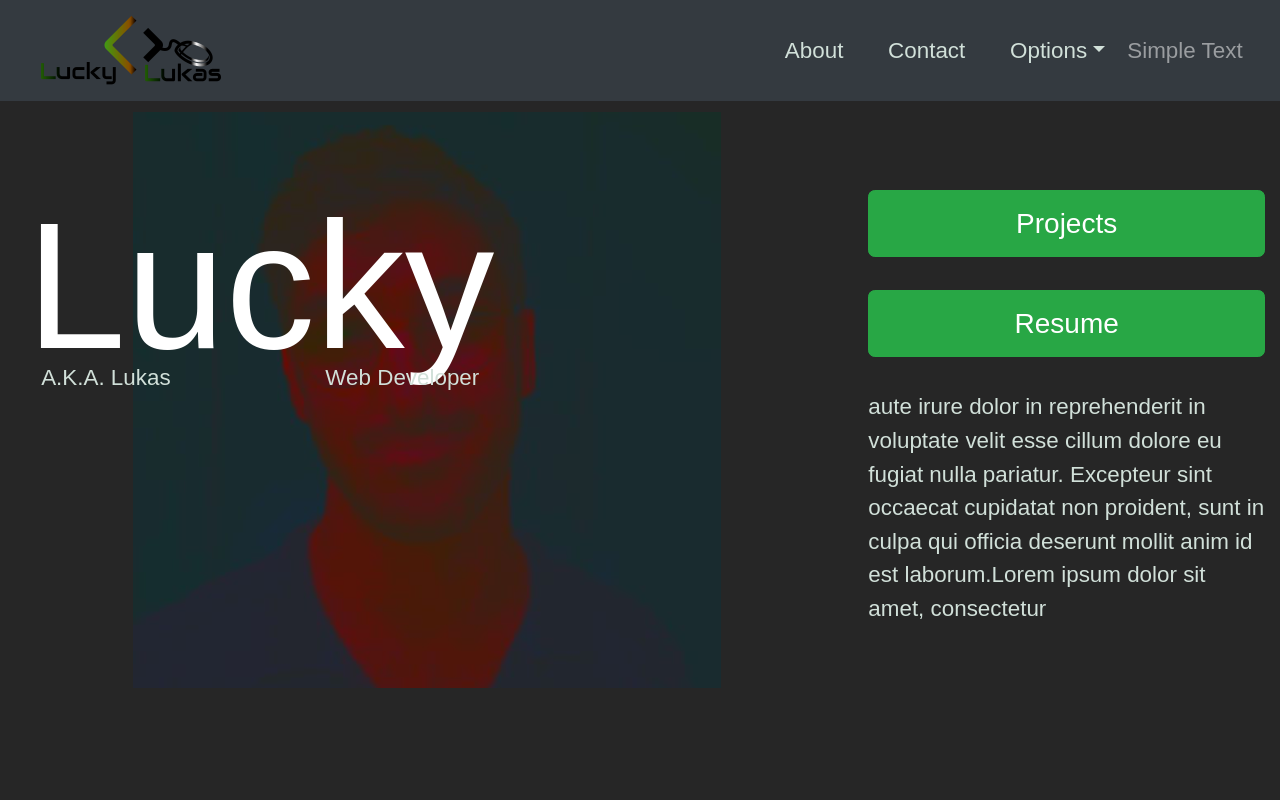
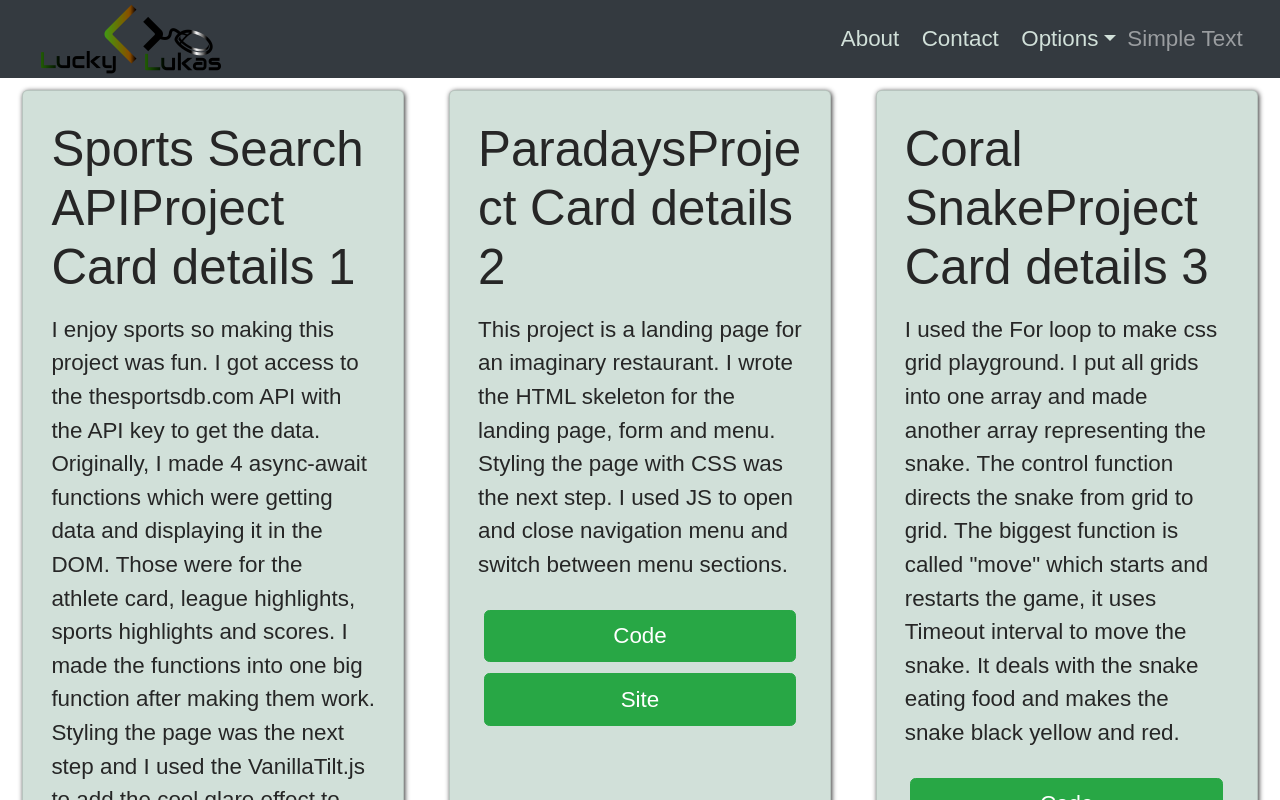
Before and after one commit to TheLukasHenry/luckyportfolioreact, a React (Create React App) app: page /projects/1 in a window 1280 px wide. Shown: the top 800 px of the page. Built offline with nearby package versions, Linux system fonts and the light colour scheme; a web font is replaced by a local one.

Commit message:
button routes started

```diff
--- a/package.json
+++ b/package.json
@@ -42,5 +42,8 @@
       "last 1 firefox version",
       "last 1 safari version"
     ]
+  },
+  "devDependencies": {
+    "html-loader": "^3.1.0"
   }
 }
--- a/src/components/App.js
+++ b/src/components/App.js
@@ -36,8 +36,8 @@ function App() {
         <Route path="/contact">
           <Contact/>
         </Route>
-        <Route path="/projects">
-          <Landing/>
+        <Route path="/projects/:id">
+          {/* <Landing/> */}
           <Projects/>
         </Route>
       </Switch>
--- a/src/components/Header.js
+++ b/src/components/Header.js
@@ -35,16 +35,16 @@ export default function Header() {
         navbar
       >
         <NavItem>
-          <NavLink>
+          {/* <NavLink> */}
             <Link className="nav-link" to="/about">About</Link>
 
-          </NavLink>
+          {/* </NavLink> */}
         </NavItem>
         <NavItem>
-        <NavLink>
+        {/* <NavLink> */}
             <Link className="nav-link" to="/contact">Contact</Link>
 
-          </NavLink>
+          {/* </NavLink> */}
         </NavItem>
         <UncontrolledDropdown
           inNavbar
@@ -52,7 +52,7 @@ export default function Header() {
           className="nav-link"
         >
           <DropdownToggle
-
+            className="p-0"
             caret
             nav
           >
--- a/src/components/LandingButtons.js
+++ b/src/components/LandingButtons.js
@@ -1,5 +1,6 @@
 import React from 'react'
 import { Col, Button } from 'reactstrap'
+import Pdf from '../pictures/Lucky-resume-final.pdf'
 
 
 export default function LandingButtons() {
@@ -11,8 +12,12 @@ export default function LandingButtons() {
          >
          {/* col working classes:  offset-md-8, position-absolute, */}
             <div className="buttons mx-auto my-md-2">
-                <Button block color="success" className="btn my-0" size="lg">Projects</Button>
-                <Button block color="success" className="btn my-4" size="lg">Resume</Button>
+                <Button block color="success" className="btn my-0" size="lg"
+                //  href="#projects"
+                 >
+                 Projects
+                 </Button>
+                <Button block color="success" className="btn my-4" size="lg" href={Pdf} target="_blank" rel='noopener noreferrer'>Resume</Button>
             </div>
             <div className="">
 
--- a/src/components/Projects.js
+++ b/src/components/Projects.js
@@ -1,23 +1,31 @@
 import React, { useState } from 'react'
 import { Row, Col, CardGroup } from 'reactstrap'
+import { BrowserRouter as Router, Route, Switch } from 'react-router-dom'
+import { useParams } from 'react-router-dom'
+
+
 
 import ProjectsCard from './ProjectsCard'
 
 export default function Projects() {
 
     const [projects, setProjects] = useState(projectsList)
+    const { id } = useParams()
 
     return (
-        <Row
-        // className="card-deck"
-        >
-            {/* <CardGroup> */}
+        // <Route path="/:id">
+
+            <Row
+                // id="projects"
+                className="my-5"
+            >
+                {/* <CardGroup> */}
 
                 {projects.map(project => {
                     return (
 
                         <Col md={6} xl={4} className="p-3">
-                            <ProjectsCard key={project.id} {...project}/>
+                            <ProjectsCard key={project.id} {...project} />
 
                         </Col>
                     )
@@ -35,8 +43,9 @@ export default function Projects() {
                 <ProjectsCard/>
 
             </Col> */}
-            {/* </CardGroup> */}
-        </Row>
+                {/* </CardGroup> */}
+            </Row>
+        // </Route>
     )
 }
 
@@ -46,7 +55,7 @@ const projectsList = [
         h1: 'Sports Search API',
         body: 'I enjoy sports so making this project was fun. I got access to the thesportsdb.com API with the API key to get the data. Originally, I made 4 async-await functions which were getting data and displaying it in the DOM. Those were for the athlete card, league highlights, sports highlights and scores. I made the functions into one big function after making them work. Styling the page was the next step and I used the VanillaTilt.js to add the cool glare effect to bigger screens.',
         codeHref: 'https://github.com/Lherajt/LuckyPortfolio/tree/gh-pages/sportAPI',
-        siteHref: '../projects/sportAPI/index.html'
+        siteHref: '/sportAPI/index.html'
     },
     {
         id: 2,
--- a/src/components/ProjectsCard.js
+++ b/src/components/ProjectsCard.js
@@ -1,9 +1,14 @@
 import React from 'react'
-import { Card, CardBody, CardTitle, CardSubtitle, CardText, Button } from 'reactstrap'
+// import { Link } from 'react-router-dom'
+// import { useParams } from 'react-router-dom'
+import { Card, CardTitle, CardText, Button } from 'reactstrap'
+// import { Link } from 'react-router-dom'
+// import Projects from '../projects'
 // import 'bootstrap/dist/css/bootstrap.css';
 
 export default function ProjectsCard(props) {
-  const { h1, body, codeHref, siteHref } = props
+  const { h1, body, codeHref, siteHref, id } = props
+  // const { id } = useParams()
   return (
     <Card body outline
       className="project-card h-100"
@@ -11,17 +16,23 @@ export default function ProjectsCard(props) {
       {/* <CardBody> */}
 
       <CardTitle tag="h3">
-          {h1}
+        {h1}Project Card details {id}
       </CardTitle>
       <CardText>
         {body}
       </CardText>
+      {/* <Link to={siteHref}>Site</Link> */}
       <Button color="success" href={codeHref} target="_blank" className="m-1">
         Code
       </Button>
-        <Button color="success" href={siteHref} target="_blank" className="m-1">
+      {/* <Link to={`/projects/${id}`}> */}
+
+        <Button color="success"
+         href={siteHref}
+         target="_blank" className="m-1" new>
           Site
         </Button>
+      {/* </Link> */}
       {/* </CardBody> */}
     </Card>
   )
--- a/src/index.js
+++ b/src/index.js
@@ -8,5 +8,6 @@ ReactDOM.render(
   <React.StrictMode>
     <App />
   </React.StrictMode>,
-  document.getElementById('root')
+  document.getElementById('root'),
+  document.getElementById("myReactApplication")
 );
--- a/src/projects/MySnake/index.html
+++ b/src/projects/MySnake/index.html
@@ -109,6 +109,6 @@
 
         <script src="../js/index.js"></script>
         <script src="index.js"></script>
-
+        <div id="myReactApplication"></div>
     </body>
 </html>
--- a/src/scss/App.scss
+++ b/src/scss/App.scss
@@ -18,6 +18,8 @@
 
 * {
     font-family: $ff-1;
+    scroll-behavior: smooth;
+    scroll-margin-top: 4rem;
 }
 // * {
 //     box-sizing: border-box;
```
Also changed, not shown: 1 other file (tests, documents, lock files or other folders). Lines whose indentation alone changed are shown as unchanged.
